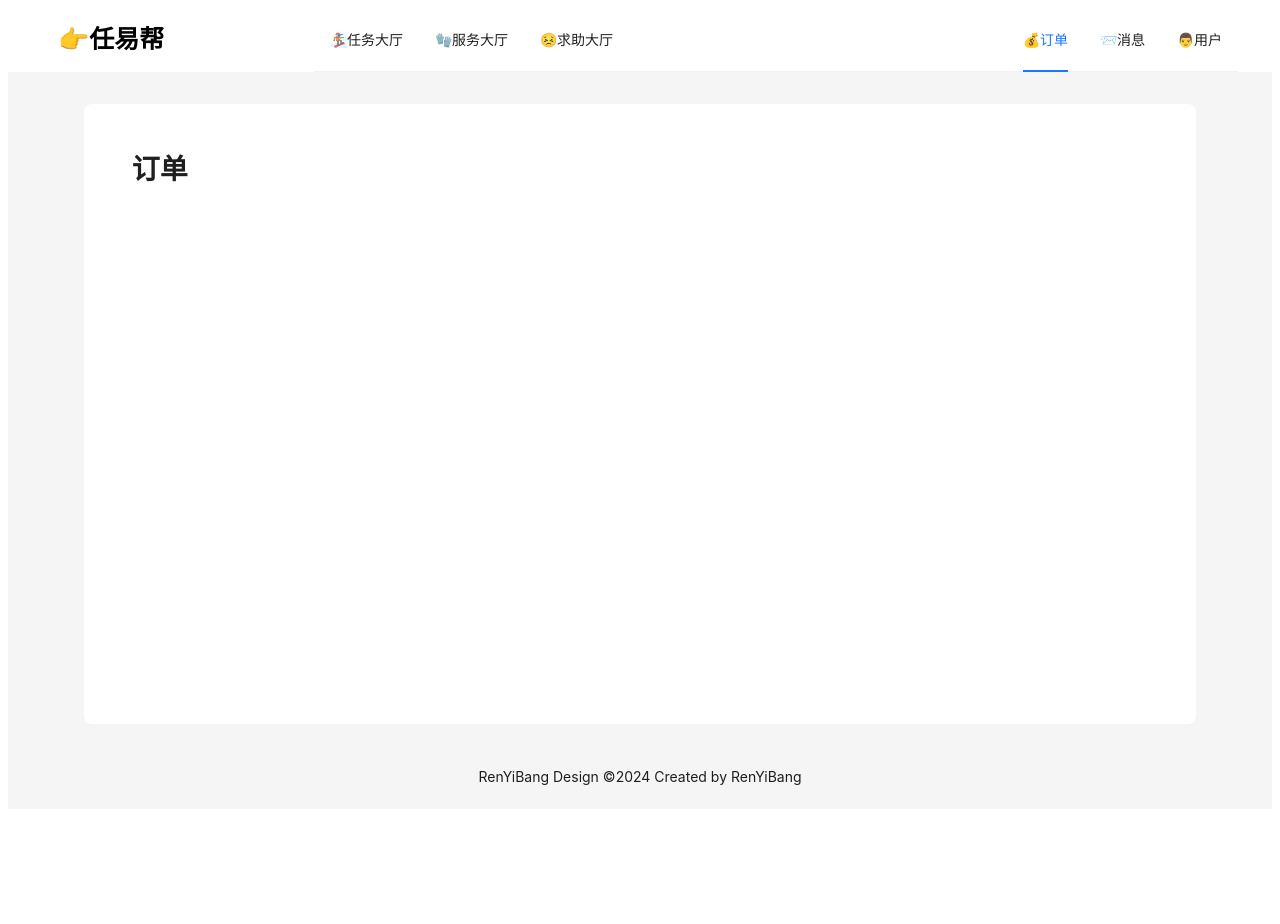
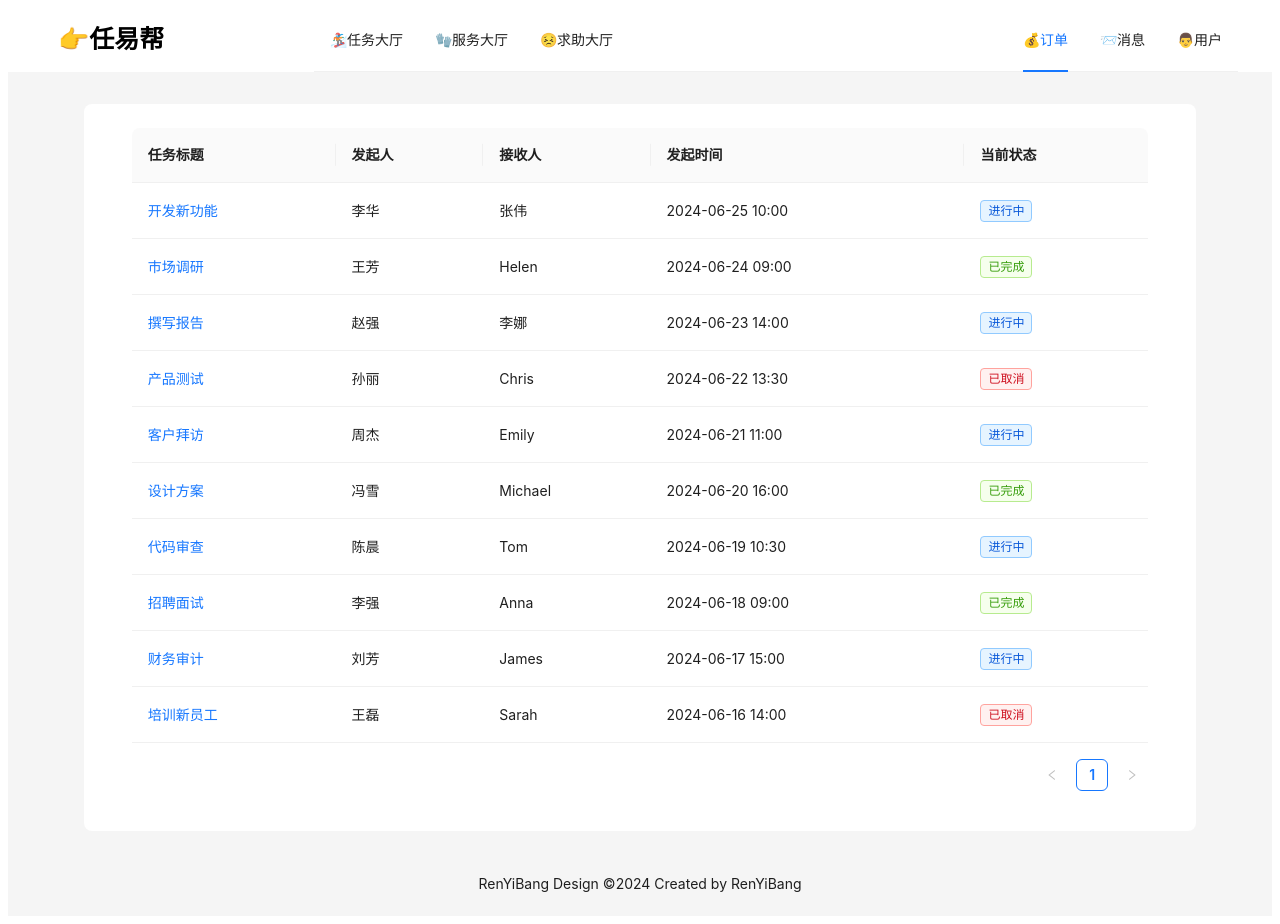
Before and after one commit to Fabulousxu/RenYiBang-Document, a React (Create React App) app in the folder app/: page /order in a window 1280 px wide. Before the commit the page ends 817 px from the top, so only its background shows below. Built offline with nearby package versions, Linux system fonts and the light colour scheme.

Commit message:
完成了order页

```diff
--- a/app/package.json
+++ b/app/package.json
@@ -10,7 +10,7 @@
     "antd": "^5.18.3",
     "react": "^18.3.1",
     "react-dom": "^18.3.1",
-    "react-router-dom": "^6.23.1",
+    "react-router-dom": "^6.24.0",
     "react-scripts": "5.0.1",
     "web-vitals": "^2.1.4"
   },
--- a/app/src/component/basic_layout.jsx
+++ b/app/src/component/basic_layout.jsx
@@ -9,10 +9,7 @@ export default function BasicLayout(props) {
         {key: 'service', label: <Link to='/service'>🧤服务大厅</Link>},
         {key: 'help', label: <Link to='/help'>😣求助大厅</Link>},
         {key: 'order', label: <Link to='/order'>💰订单</Link>, style: {marginLeft: 'auto'}},
-        {
-            key: 'message',
-            label: <Link to='/message'>📨消息</Link>,
-        },
+        {key: 'message', label: <Link to='/message'>📨消息</Link>},
         {key: 'profile', label: <Link to='/profile'>👨用户</Link>}
     ]
     const {token: {colorBgContainer, borderRadiusLG}} = theme.useToken();
--- a/app/src/page/order_page.jsx
+++ b/app/src/page/order_page.jsx
@@ -1,9 +1,151 @@
+import React from 'react';
 import BasicLayout from "../component/basic_layout";
+import { Table, Tag } from 'antd';
+import { Link } from 'react-router-dom';
 
 export default function OrderPage() {
-  return (
-    <BasicLayout page='order'>
-      <h1>订单</h1>
-    </BasicLayout>
-  )
+    const columns = [
+        {
+            title: '任务标题',
+            dataIndex: 'title',
+            key: 'title',
+            render: (text, record) => <Link to={`/order/${record.id}`}>{text}</Link>,
+        },
+        {
+            title: '发起人',
+            dataIndex: 'initiator',
+            key: 'initiator',
+        },
+        {
+            title: '接收人',
+            dataIndex: 'receiver',
+            key: 'receiver',
+        },
+        {
+            title: '发起时间',
+            dataIndex: 'startTime',
+            key: 'startTime',
+        },
+        {
+            title: '当前状态',
+            dataIndex: 'status',
+            key: 'status',
+            render: (status) => {
+                let color = '';
+                switch (status) {
+                    case '进行中':
+                        color = 'blue';
+                        break;
+                    case '已完成':
+                        color = 'green';
+                        break;
+                    case '已取消':
+                        color = 'red';
+                        break;
+                    default:
+                        color = 'gray';
+                }
+                return <Tag color={color}>{status}</Tag>;
+            },
+        },
+    ];
+
+    const data = [
+        {
+            key: '1',
+            id: '1',
+            title: '开发新功能',
+            initiator: '李华',
+            receiver: '张伟',
+            startTime: '2024-06-25 10:00',
+            status: '进行中',
+        },
+        {
+            key: '2',
+            id: '2',
+            title: '市场调研',
+            initiator: '王芳',
+            receiver: 'Helen',
+            startTime: '2024-06-24 09:00',
+            status: '已完成',
+        },
+        {
+            key: '3',
+            id: '3',
+            title: '撰写报告',
+            initiator: '赵强',
+            receiver: '李娜',
+            startTime: '2024-06-23 14:00',
+            status: '进行中',
+        },
+        {
+            key: '4',
+            id: '4',
+            title: '产品测试',
+            initiator: '孙丽',
+            receiver: 'Chris',
+            startTime: '2024-06-22 13:30',
+            status: '已取消',
+        },
+        {
+            key: '5',
+            id: '5',
+            title: '客户拜访',
+            initiator: '周杰',
+            receiver: 'Emily',
+            startTime: '2024-06-21 11:00',
+            status: '进行中',
+        },
+        {
+            key: '6',
+            id: '6',
+            title: '设计方案',
+            initiator: '冯雪',
+            receiver: 'Michael',
+            startTime: '2024-06-20 16:00',
+            status: '已完成',
+        },
+        {
+            key: '7',
+            id: '7',
+            title: '代码审查',
+            initiator: '陈晨',
+            receiver: 'Tom',
+            startTime: '2024-06-19 10:30',
+            status: '进行中',
+        },
+        {
+            key: '8',
+            id: '8',
+            title: '招聘面试',
+            initiator: '李强',
+            receiver: 'Anna',
+            startTime: '2024-06-18 09:00',
+            status: '已完成',
+        },
+        {
+            key: '9',
+            id: '9',
+            title: '财务审计',
+            initiator: '刘芳',
+            receiver: 'James',
+            startTime: '2024-06-17 15:00',
+            status: '进行中',
+        },
+        {
+            key: '10',
+            id: '10',
+            title: '培训新员工',
+            initiator: '王磊',
+            receiver: 'Sarah',
+            startTime: '2024-06-16 14:00',
+            status: '已取消',
+        },
+    ];
+
+    return (
+        <BasicLayout page='order'>
+            <Table columns={columns} dataSource={data} />
+        </BasicLayout>
+    );
 }
```
Also changed, not shown: app/src/page/help.jsx (deleted, +0 -9 lines), app/src/page/message.jsx (deleted, +0 -9 lines), app/src/page/profile.jsx (deleted, +0 -9 lines), app/src/page/service.jsx (deleted, +0 -9 lines), app/src/page/task.jsx (deleted, +0 -10 lines), 1 other file (tests, documents, lock files or other folders).
